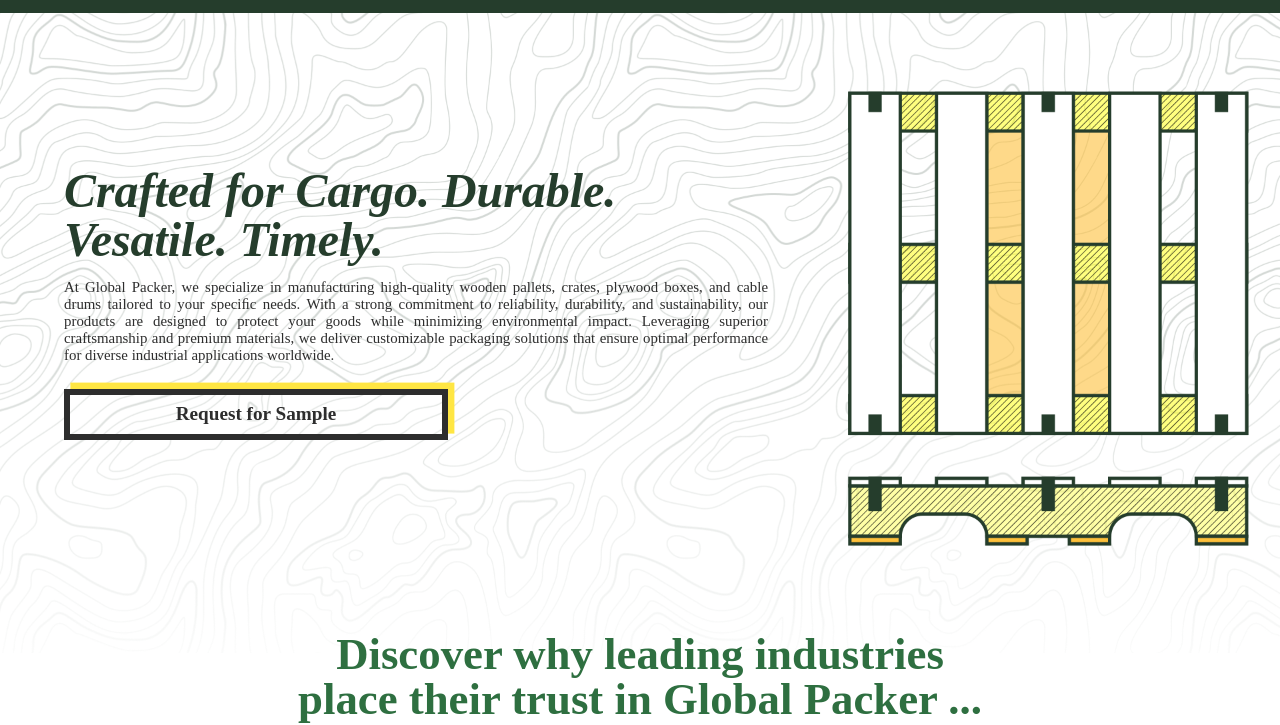
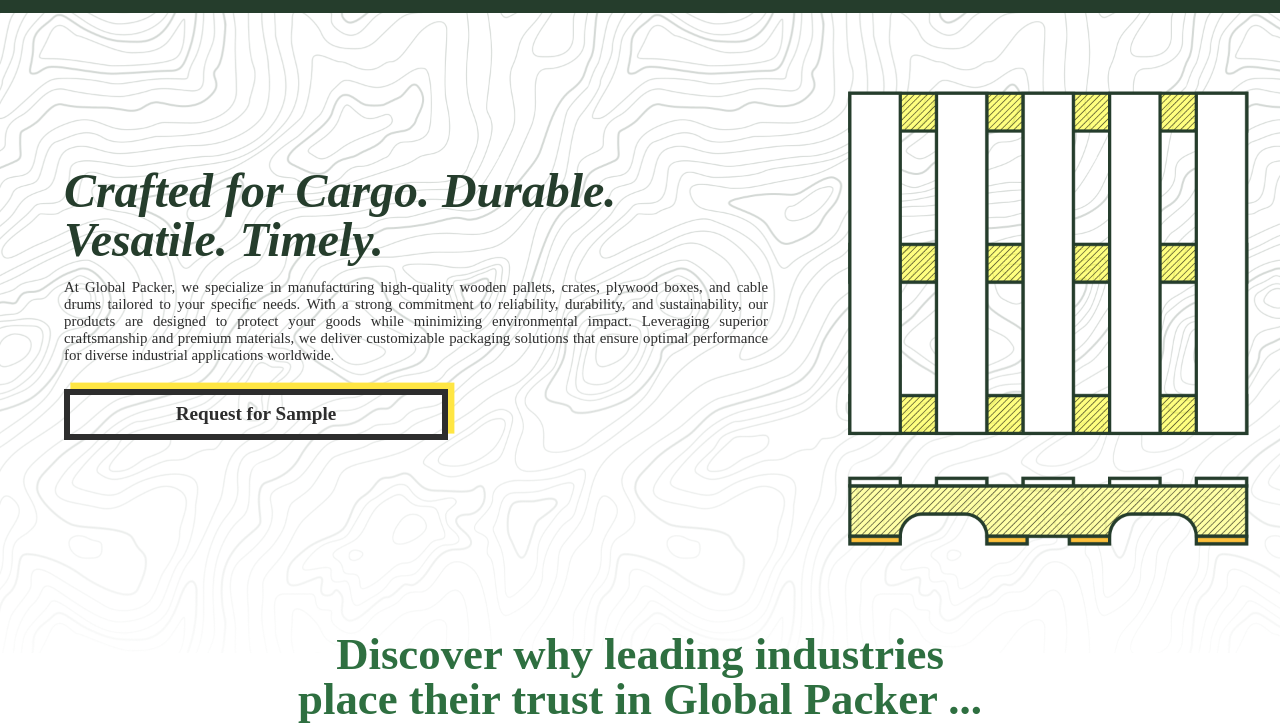
Before and after one commit to priyanshusrmps/Web, a plain HTML site: page index.html in a window 1280 px wide. Shown: the part 77-802 px from the top of the page. Drawn offline with Linux system fonts and the light colour scheme.

Commit message:
Update index.html

```diff
--- a/index.html
+++ b/index.html
@@ -20,7 +20,7 @@
                                 <h1 class="main-heading">GPE</h1>
                         </div>
                                  <div class= "bg_img">
-                                                       <img class="gradient" src="./img/Mainbgfinal.png" alt="Terrain">
+                                                       <img class="gradient" src="./img/Mainbg1.png" alt="Terrain">
                                  </div>
 
                         <!-- tagline txt and getintouchus button-->
```
